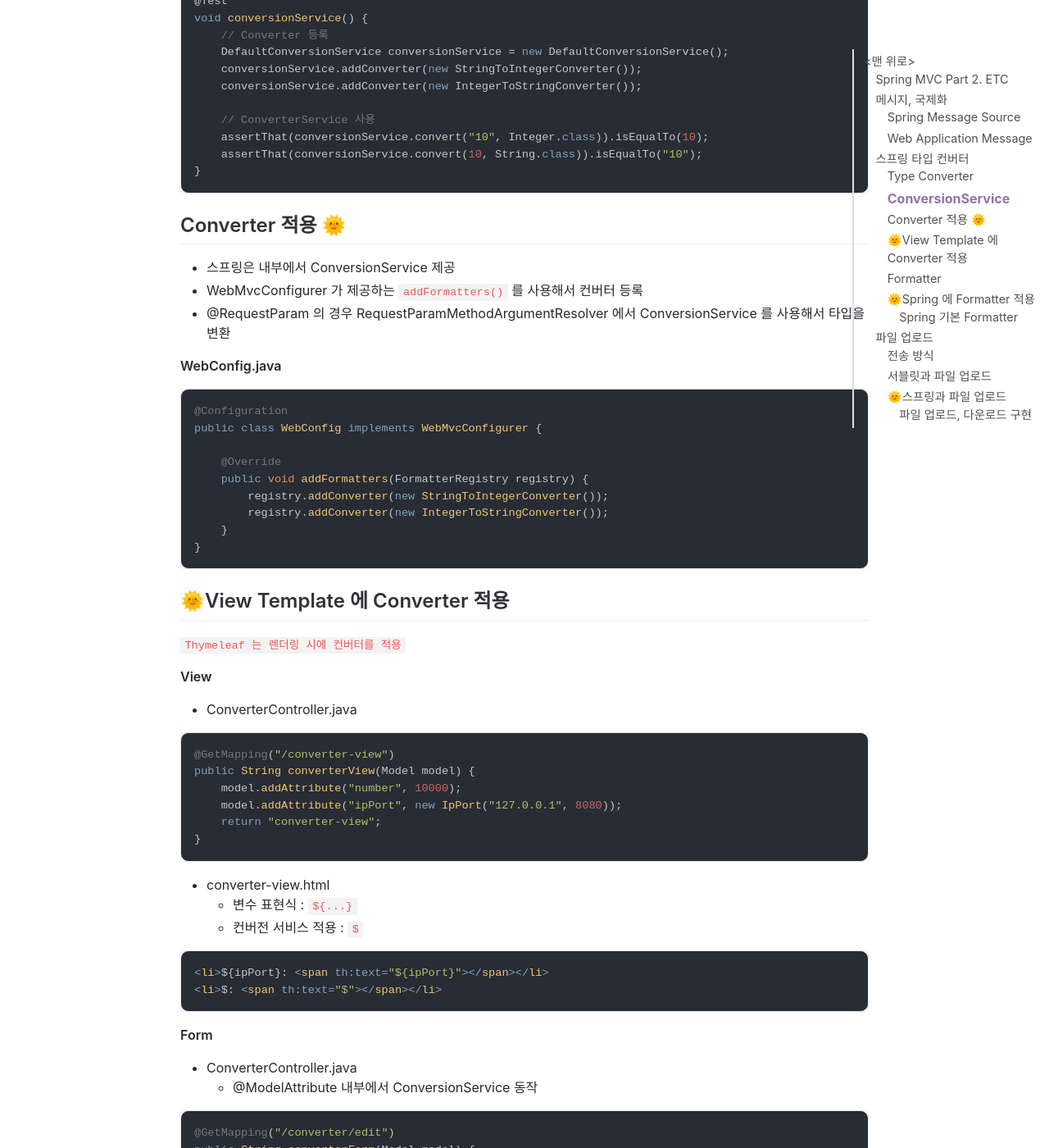
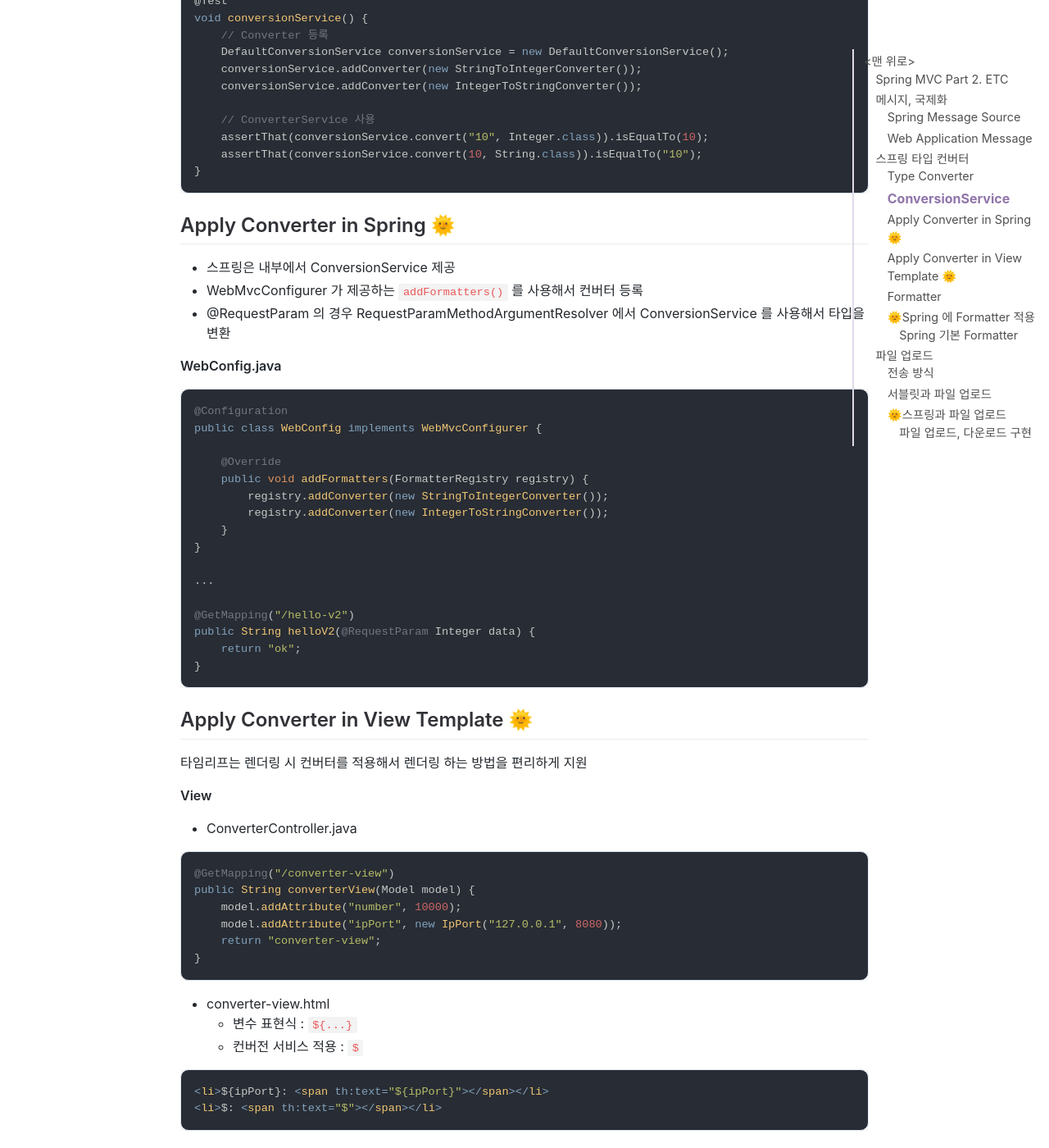
Before and after one commit to jihunparkme/jihunparkme.github.io, a Jekyll site: the page built from _posts/2021-10-12-Spring-MVC-Part2-Etc.md, in a window 1280 px wide and 1400 px high, scrolled down 6657 px. Shown: the whole window at 82% size. Built offline with Jekyll 4.4.1, drawn with Linux system fonts in a browser that asks for light colours; nearby versions of some CDN libraries; comment, search, counter and statistics services are not loaded.

Commit message:
[Spring Conquest] Converter 적용

````diff
--- a/_posts/2021-10-12-Spring-MVC-Part2-Etc.md
+++ b/_posts/2021-10-12-Spring-MVC-Part2-Etc.md
@@ -304,7 +304,7 @@ void conversionService() {
 }
 ```
 
-## Converter 적용 🌞
+## Apply Converter in Spring 🌞
 
 - 스프링은 내부에서 ConversionService 제공
 - WebMvcConfigurer 가 제공하는 `addFormatters()` 를 사용해서 컨버터 등록
@@ -322,11 +322,18 @@ public class WebConfig implements WebMvcConfigurer {
         registry.addConverter(new IntegerToStringConverter());
     }
 }
+
+...
+
+@GetMapping("/hello-v2")
+public String helloV2(@RequestParam Integer data) {
+    return "ok";
+}
 ```
 
-## 🌞View Template 에 Converter 적용
+## Apply Converter in View Template 🌞
 
-`Thymeleaf 는 렌더링 시에 컨버터를 적용`
+타임리프는 렌더링 시 컨버터를 적용해서 렌더링 하는 방법을 편리하게 지원
 
 **View**
 
````
